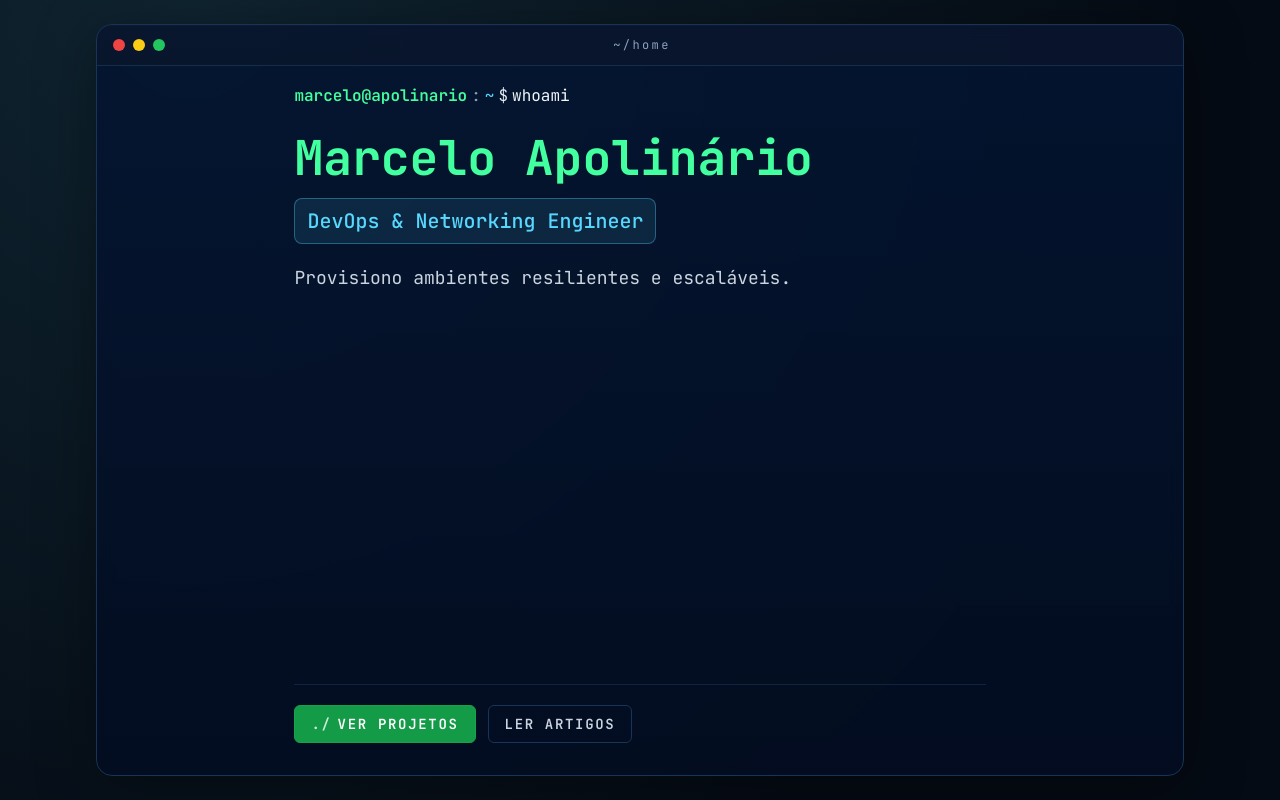
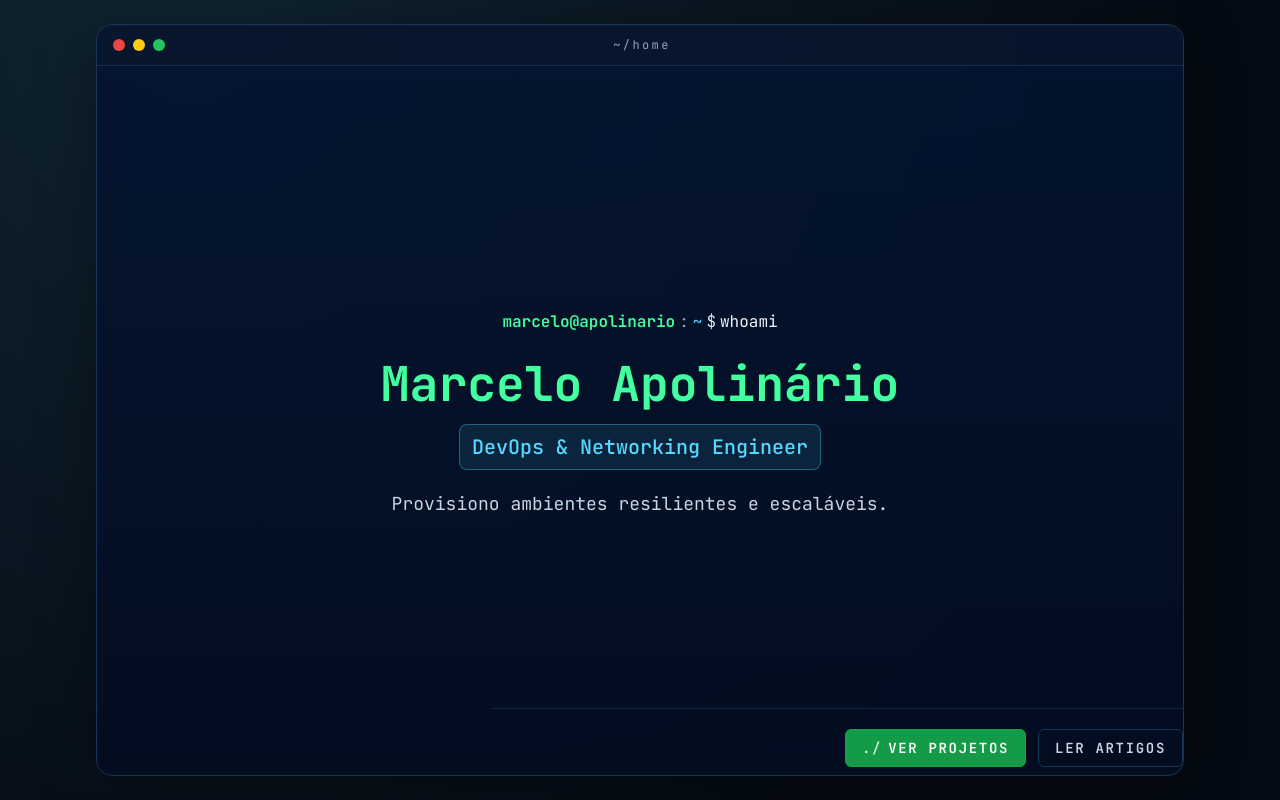
Before and after one commit to apolinario0x21/sturdy-parakeet, a Next.js app: page / in a window 1280 px wide. Shown: the top 800 px of the page. Built offline with nearby package versions, Linux system fonts and the light colour scheme.

Commit message:
Centraliza conteúdo do hero e mantém CTAs no canto inferior direito

```diff
--- a/components/sections/Hero.tsx
+++ b/components/sections/Hero.tsx
@@ -75,8 +75,8 @@
           <div className="w-12" aria-hidden />
         </div>
 
-        <div className="flex h-[58svh] flex-col justify-between overflow-x-hidden overflow-y-auto px-3 pb-4 pt-3 text-sm leading-6 sm:h-[60vh] sm:px-6 sm:pb-6 sm:pt-4 sm:text-base sm:leading-7 lg:h-auto lg:min-h-0 lg:flex-1 lg:pb-8">
-          <div className="mx-auto w-full max-w-[72ch]">
+        <div className="relative flex h-[58svh] flex-col overflow-x-hidden overflow-y-auto px-3 pb-4 pt-3 text-sm leading-6 sm:h-[60vh] sm:px-6 sm:pb-6 sm:pt-4 sm:text-base sm:leading-7 lg:h-auto lg:min-h-0 lg:flex-1 lg:pb-8">
+          <div className="mx-auto flex h-full w-full max-w-[72ch] flex-col items-center justify-center text-center">
             <PromptLine text={typedCommand} cursor={!done} />
 
             {done && (
@@ -90,7 +90,7 @@
             )}
           </div>
 
-          <div className="mx-auto mt-8 flex w-full max-w-[72ch] flex-wrap gap-3 border-t border-term-border/60 pt-5">
+          <div className="absolute bottom-0 right-0 flex w-full max-w-[72ch] flex-wrap justify-end gap-3 border-t border-term-border/60 pt-5 pb-1 sm:pb-2">
             <CtaButton label="Ver projetos" href="#projetos" primary />
             <CtaButton label="Ler artigos" href="#artigos" />
           </div>
```
